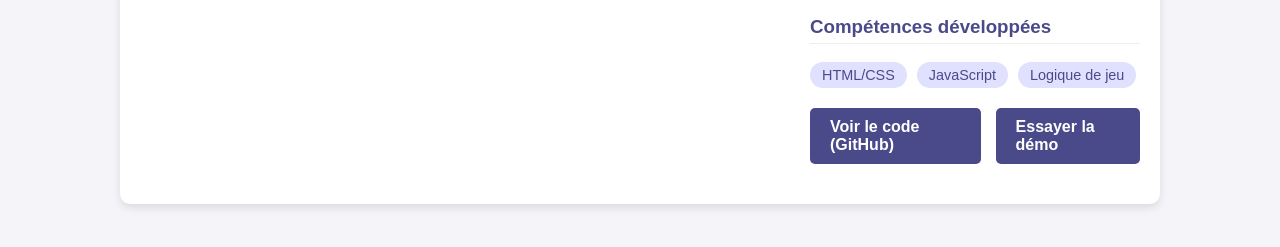
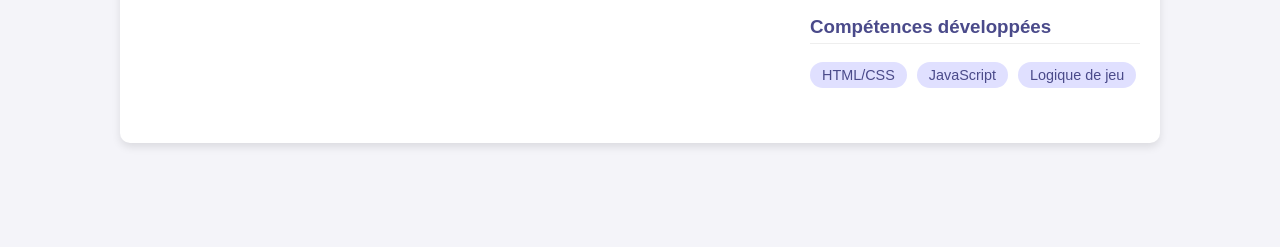
Before and after one commit to Yonico675/yonico675.github.io, a plain HTML site: page rebus.html in a window 1280 px wide. Shown: the part 549-796 px from the top of the page. Drawn offline with Linux system fonts and the light colour scheme.

Commit message:
Update rebus.html

```diff
--- a/rebus.html
+++ b/rebus.html
@@ -120,10 +120,7 @@
                     <span class="competence-tag">JavaScript</span>
                     <span class="competence-tag">Logique de jeu</span>
                 </div>
-                <div class="projet-liens">
-                    <a href="#" class="bouton">Voir le code (GitHub)</a>
-                    <a href="#" class="bouton">Essayer la démo</a>
-                </div>
+
             </div>
         </div>
     </section>
```
